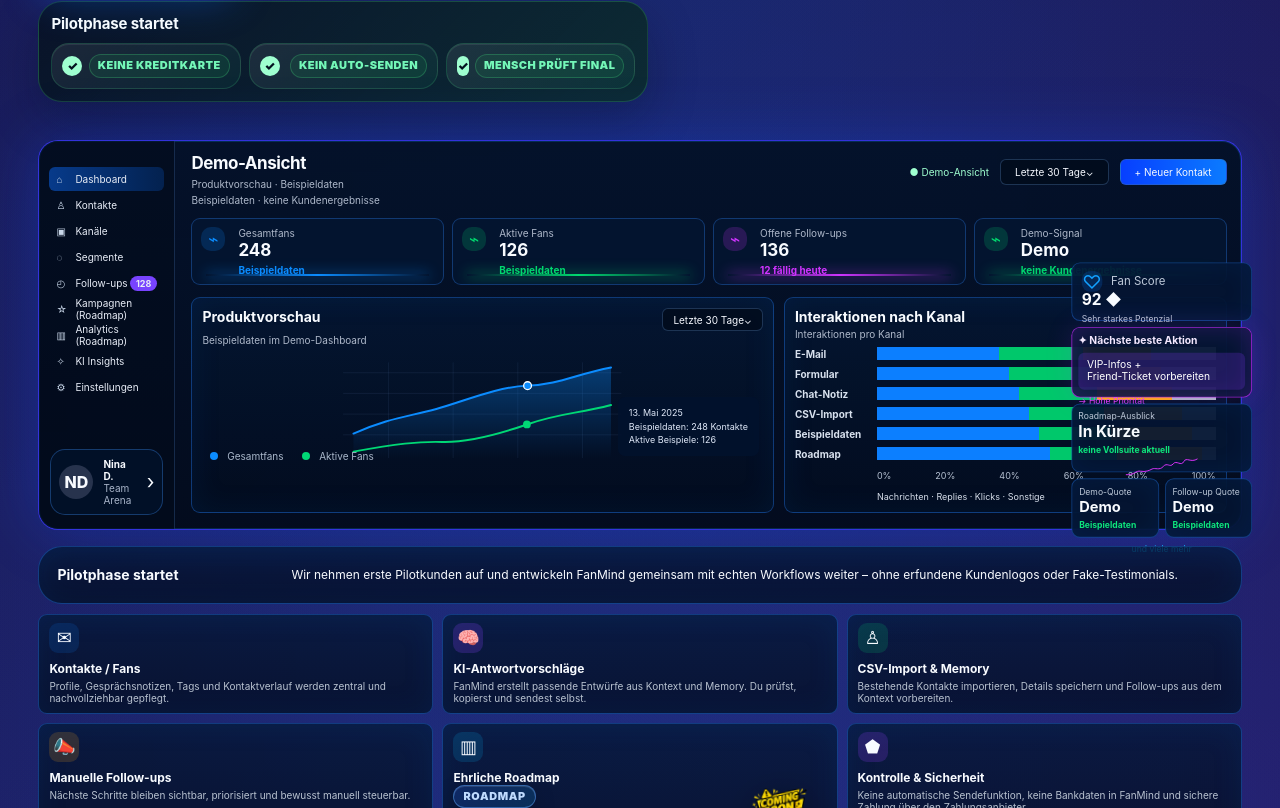
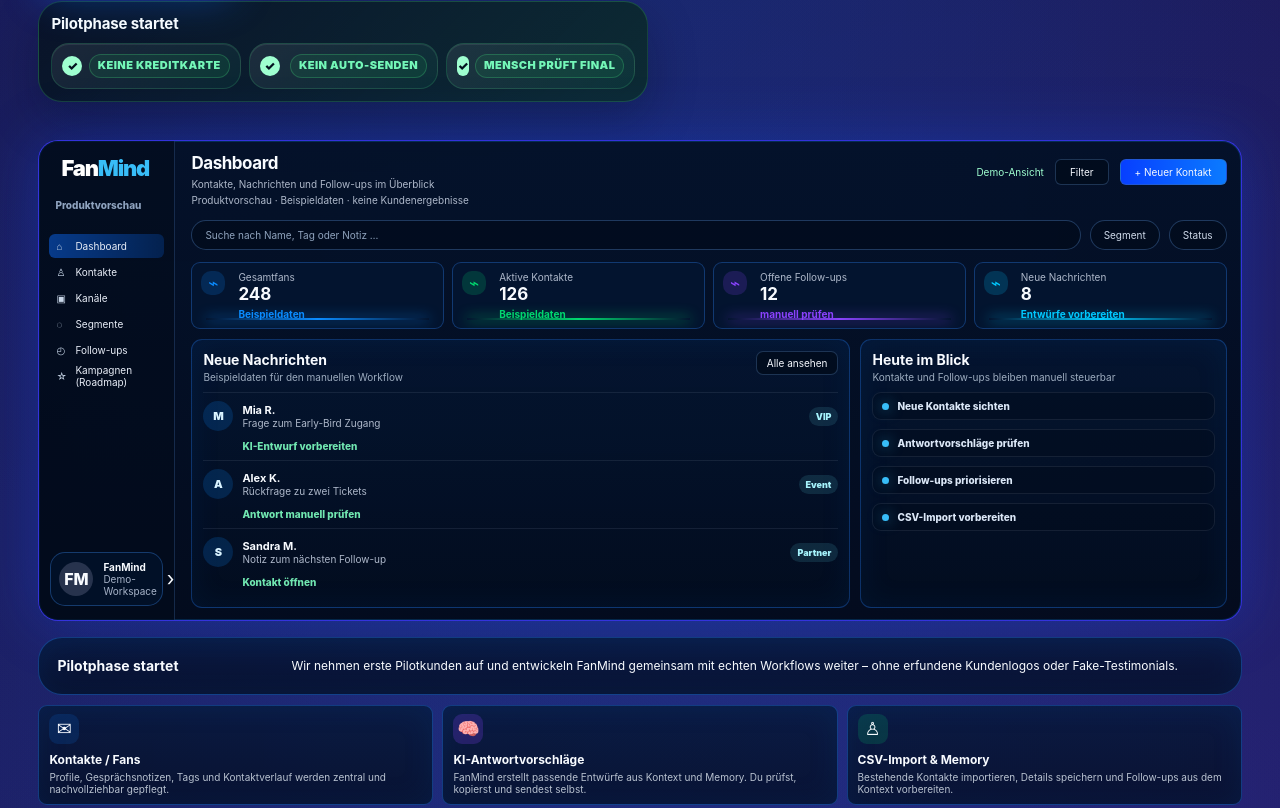
Before and after one commit to Bernds-tech/FanMind, a Next.js app: page / in a window 1280 px wide. Shown: the part 471-1279 px from the top of the page. Built offline with nearby package versions, Linux system fonts and the light colour scheme.

Commit message:
Landingpage Hero-Dashboard-Vorschau ersetzen

```diff
--- a/src/app/landing-v2/page.tsx
+++ b/src/app/landing-v2/page.tsx
@@ -1124,12 +1124,16 @@ export default async function LandingV2({ searchParams }: LandingV2Props) {
           <div
             id="screens"
             className={styles.dashboardWrap}
-            aria-label="FanMind Produktvorschau mit Beispieldaten"
+            aria-label="FanMind Dashboard-Produktvorschau mit Beispieldaten"
           >
             <div className={styles.dashboardShell}>
-              <aside className={styles.sidebar}>
+              <aside className={styles.sidebar} aria-label="Dashboard Navigation">
+                <div className={styles.sidebarPreviewBrand}>
+                  <Logo language={language} />
+                  <small>{t("Produktvorschau")}</small>
+                </div>
                 <div className={styles.sidebarMenu}>
-                  {localizedMenuItems.map((item, index) => (
+                  {localizedMenuItems.slice(0, 6).map((item, index) => (
                     <a
                       className={index === 0 ? styles.activeMenu : ""}
                       href={getLandingMenuHref(item.featureKey, index)}
@@ -1137,15 +1141,14 @@ export default async function LandingV2({ searchParams }: LandingV2Props) {
                     >
                       <span>{item.icon}</span>
                       {item.label}
-                      {item.featureKey === "followups" && <b>128</b>}
                     </a>
                   ))}
                 </div>
                 <div className={styles.profileCard}>
-                  <span>ND</span>
+                  <span>FM</span>
                   <div>
-                    <strong>Nina D.</strong>
-                    <small>Team Arena</small>
+                    <strong>FanMind</strong>
+                    <small>{t("Demo-Workspace")}</small>
                   </div>
                   <i>›</i>
                 </div>
@@ -1154,187 +1157,73 @@ export default async function LandingV2({ searchParams }: LandingV2Props) {
               <section className={styles.dashboardMain}>
                 <div className={styles.dashboardTopbar}>
                   <div>
-                    <h2>Demo-Ansicht</h2>
-                    <p>{t("Produktvorschau · Beispieldaten")}</p>
-                    <small>
-                      {t("Beispieldaten · keine Kundenergebnisse")}
-                    </small>
+                    <h2>{t("Dashboard")}</h2>
+                    <p>{t("Kontakte, Nachrichten und Follow-ups im Überblick")}</p>
+                    <small>{t("Produktvorschau · Beispieldaten · keine Kundenergebnisse")}</small>
                   </div>
                   <div className={styles.dashboardControls}>
-                    <span>{t("● Demo-Ansicht")}</span>
-                    <button>{t("Letzte 30 Tage⌄")}</button>
+                    <span>{t("Demo-Ansicht")}</span>
+                    <button type="button">{t("Filter")}</button>
                     <a href="#kontakte">{t("+ Neuer Kontakt")}</a>
                   </div>
                 </div>
 
+                <div className={styles.dashboardSearchRow}>
+                  <div className={styles.dashboardSearchBox}>{t("Suche nach Name, Tag oder Notiz …")}</div>
+                  <button type="button">{t("Segment")}</button>
+                  <button type="button">{t("Status")}</button>
+                </div>
+
                 <div className={styles.metricsGrid}>
-                  <MetricCard
-                    label="Gesamtfans"
-                    value="248"
-                    change="Beispieldaten"
-                    color="#0b8cff"
-                  />
-                  <MetricCard
-                    label="Aktive Fans"
-                    value="126"
-                    change="Beispieldaten"
-                    color="#00d86f"
-                  />
-                  <MetricCard
-                    label="Offene Follow-ups"
-                    value="136"
-                    change="12 fällig heute"
-                    color="#cf34ff"
-                  />
-                  <MetricCard
-                    label="Demo-Signal"
-                    value="Demo"
-                    change="keine Kundenergebnisse"
-                    color="#00d86f"
-                  />
-                </div>
-
-                <div className={styles.analyticsGrid}>
-                  <div className={styles.chartCard}>
-                    <div className={styles.cardTitle}>
-                      <strong>{t("Produktvorschau")}</strong>
-                      <button>{t("Letzte 30 Tage⌄")}</button>
+                  <MetricCard label="Gesamtfans" value="248" change="Beispieldaten" color="#0b8cff" />
+                  <MetricCard label="Aktive Kontakte" value="126" change="Beispieldaten" color="#00d86f" />
+                  <MetricCard label="Offene Follow-ups" value="12" change="manuell prüfen" color="#8b43ff" />
+                  <MetricCard label="Neue Nachrichten" value="8" change="Entwürfe vorbereiten" color="#00c9ff" />
+                </div>
+
+                <div className={styles.dashboardPreviewGrid}>
+                  <section className={styles.previewPanel} aria-label="Neue Nachrichten">
+                    <div className={styles.previewPanelHeader}>
+                      <div>
+                        <strong>{t("Neue Nachrichten")}</strong>
+                        <span>{t("Beispieldaten für den manuellen Workflow")}</span>
+                      </div>
+                      <button type="button">{t("Alle ansehen")}</button>
                     </div>
-                    <span>{t("Beispieldaten im Demo-Dashboard")}</span>
-                    <div className={styles.lineChart}>
-                      <svg viewBox="0 0 430 170" aria-hidden="true">
-                        <defs>
-                          <linearGradient
-                            id="blueFill"
-                            x1="0"
-                            y1="0"
-                            x2="0"
-                            y2="1"
-                          >
-                            <stop
-                              offset="0"
-                              stopColor="#0c8cff"
-                              stopOpacity="0.34"
-                            />
-                            <stop
-                              offset="1"
-                              stopColor="#0c8cff"
-                              stopOpacity="0"
-                            />
-                          </linearGradient>
-                        </defs>
-                        {[32, 64, 96, 128].map((y) => (
-                          <line key={y} x1="0" x2="430" y1={y} y2={y} />
-                        ))}
-                        {[70, 170, 270, 370].map((x) => (
-                          <line key={x} y1="16" y2="164" x1={x} x2={x} />
-                        ))}
-                        <path
-                          d="M16 126 C70 102 100 100 144 88 S236 54 285 52 S358 35 414 24 L414 164 L16 164 Z"
-                          fill="url(#blueFill)"
-                        />
-                        <path
-                          d="M16 126 C70 102 100 100 144 88 S236 54 285 52 S358 35 414 24"
-                          className={styles.blueLine}
-                        />
-                        <path
-                          d="M16 154 C82 142 116 138 153 139 S232 130 284 112 S360 96 414 82"
-                          className={styles.greenLine}
-                        />
-                        <circle cx="285" cy="52" r="6" />
-                        <circle
-                          cx="284"
-                          cy="112"
-                          r="6"
-                          className={styles.greenDot}
-                        />
-                      </svg>
-                      <div className={styles.tooltip}>
-                        13. Mai 2025
-                        <br />
-                        Beispieldaten: 248 Kontakte
-                        <br />
-                        Aktive Beispiele: 126
-                      </div>
-                      <div className={styles.legend}>
-                        <span /> {t("Gesamtfans")} <i /> {t("Aktive Fans")}
+                    {[
+                      ["Mia R.", "VIP", "Frage zum Early-Bird Zugang", "KI-Entwurf vorbereiten"],
+                      ["Alex K.", "Event", "Rückfrage zu zwei Tickets", "Antwort manuell prüfen"],
+                      ["Sandra M.", "Partner", "Notiz zum nächsten Follow-up", "Kontakt öffnen"],
+                    ].map(([name, tag, message, action]) => (
+                      <article className={styles.messagePreviewRow} key={name}>
+                        <div className={styles.messageAvatar}>{name.slice(0, 1)}</div>
+                        <div>
+                          <strong>{name}</strong>
+                          <p>{t(message)}</p>
+                        </div>
+                        <span>{tag}</span>
+                        <small>{t(action)}</small>
+                      </article>
+                    ))}
+                  </section>
+
+                  <section className={styles.previewPanel} aria-label="Dashboard Aufgaben">
+                    <div className={styles.previewPanelHeader}>
+                      <div>
+                        <strong>{t("Heute im Blick")}</strong>
+                        <span>{t("Kontakte und Follow-ups bleiben manuell steuerbar")}</span>
                       </div>
                     </div>
-                  </div>
-
-                  <div className={styles.channelCard}>
-                    <strong>{t("Interaktionen nach Kanal")}</strong>
-                    <span>{t("Interaktionen pro Kanal")}</span>
-                    {[
-                      "E-Mail",
-                      "Formular",
-                      "Chat-Notiz",
-                      "CSV-Import",
-                      "Beispieldaten",
-                      "Roadmap",
-                    ].map((channel, index) => (
-                      <div className={styles.channelRow} key={channel}>
-                        <b>{channel}</b>
-                        <div>
-                          <span style={{ width: `${36 + index * 3}%` }} />
-                          <i style={{ width: `${25 - index}%` }} />
-                          <em style={{ width: `${20 + index}%` }} />
-                          <small />
-                        </div>
-                      </div>
-                    ))}
-                    <div className={styles.percentScale}>
-                      0% <span>20%</span>
-                      <span>40%</span>
-                      <span>60%</span>
-                      <span>80%</span>
-                      <span>100%</span>
+                    <div className={styles.taskPreviewList}>
+                      <div><span />{t("Neue Kontakte sichten")}</div>
+                      <div><span />{t("Antwortvorschläge prüfen")}</div>
+                      <div><span />{t("Follow-ups priorisieren")}</div>
+                      <div><span />{t("CSV-Import vorbereiten")}</div>
                     </div>
-                    <div className={styles.channelLegend}>
-                      {t("Nachrichten · Replies · Klicks · Sonstige")}
-                    </div>
-                  </div>
+                  </section>
                 </div>
               </section>
             </div>
-
-            <aside className={styles.floatingPanel}>
-              <div className={styles.scoreCard}>
-                <span>♡</span>
-                <small>Fan Score</small>
-                <strong>92 ◆</strong>
-                <p>{t("Sehr starkes Potenzial")}</p>
-              </div>
-              <div className={styles.nextAction}>
-                <b>{t("✦ Nächste beste Aktion")}</b>
-                <div>
-                  VIP-Infos +<br />
-                  {t("Friend-Ticket vorbereiten")}
-                </div>
-                <span>{t("→ Hohe Priorität")}</span>
-              </div>
-              <div className={styles.conversionCard}>
-                <span>{t("Roadmap-Ausblick")}</span>
-                <strong>{t("In Kürze")}</strong>
-                <small>{t("keine Vollsuite aktuell")}</small>
-                <svg viewBox="0 0 230 70" aria-hidden="true">
-                  <path d="M4 56 C28 58 34 42 49 45 S76 43 85 38 S108 44 120 30 S141 35 151 22 S176 31 184 15 S206 20 226 7" />
-                </svg>
-              </div>
-              <div className={styles.miniStats}>
-                <div>
-                  <span>{t("Demo-Quote")}</span>
-                  <strong>Demo</strong>
-                  <small>Beispieldaten</small>
-                </div>
-                <div>
-                  <span>{t("Follow-up Quote")}</span>
-                  <strong>Demo</strong>
-                  <small>Beispieldaten</small>
-                </div>
-              </div>
-              <a href="#produkt-showcase">{t("und viele mehr")}</a>
-            </aside>
           </div>
         </section>
 
```
Also changed, not shown: src/app/landing-v2/landing-v2.module.css.
